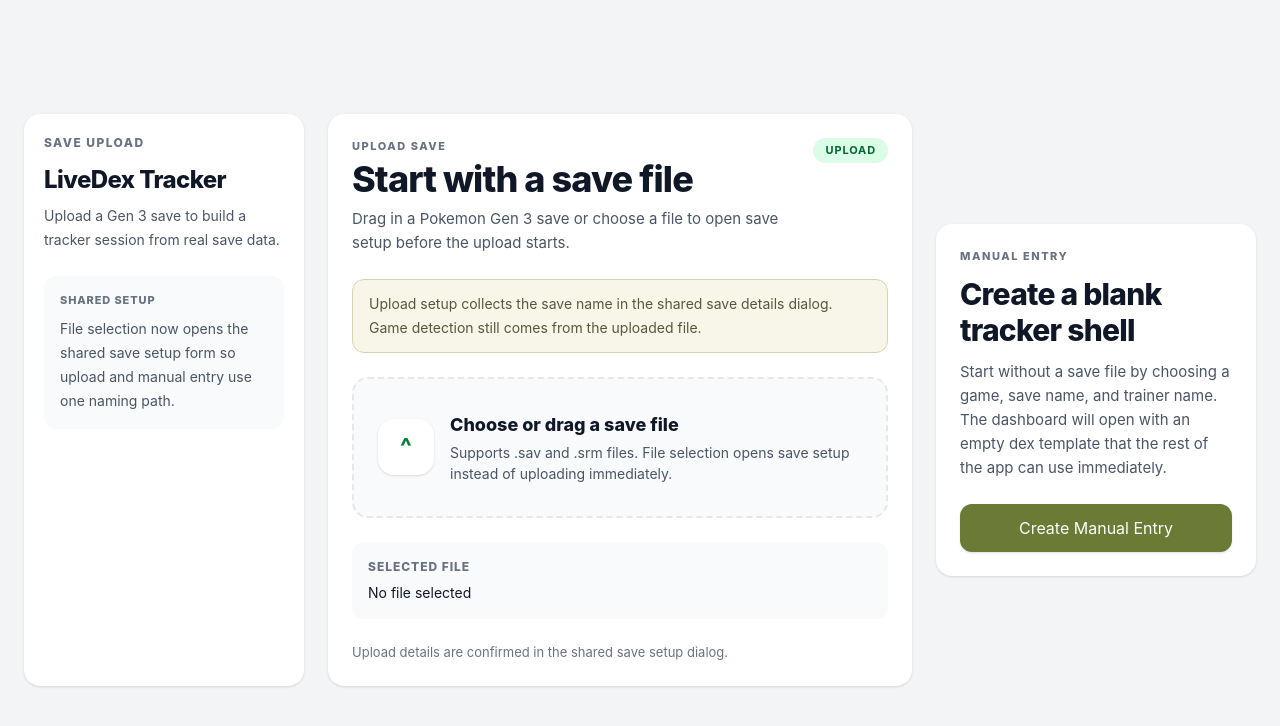
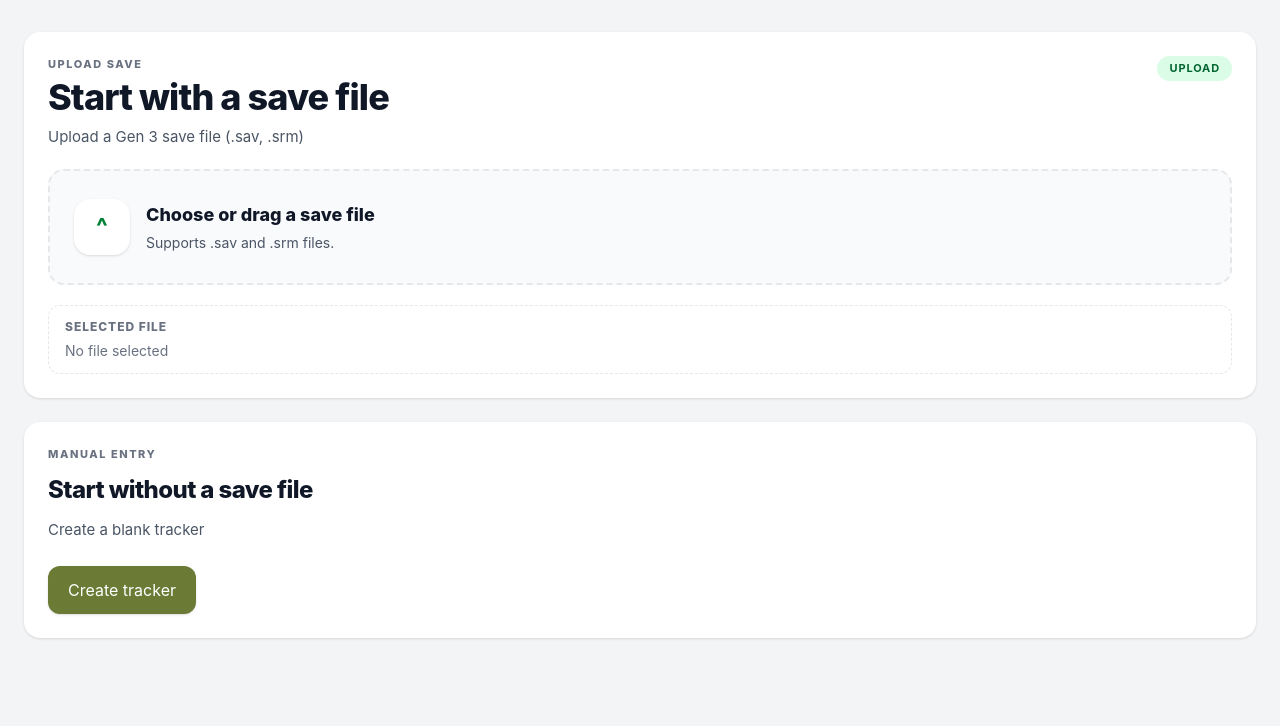
Before and after one commit to ArnoldBustos/livedex-tracker, a React (Vite) app in the folder apps/web/: page / in a window 1280 px wide. Both pictures are taken after a click on the button "Continue as Guest". Shown: the top 726 px of the page. Built offline with nearby package versions, Linux system fonts and the light colour scheme.

Commit message:
Added empty-state saved profile loading and polished save setup UI.

```diff
--- a/apps/web/src/App.tsx
+++ b/apps/web/src/App.tsx
@@ -304,6 +304,8 @@ const App = () => {
   const [selectedGridDensity, setSelectedGridDensity] = useState<DexGridDensity>("default");
   const [selectedDexNumber, setSelectedDexNumber] = useState<number | null>(null);
   const [isUploading, setIsUploading] = useState(false);
+  const [isLoadingSaveProfiles, setIsLoadingSaveProfiles] = useState(false);
+  const [openingSaveProfileId, setOpeningSaveProfileId] = useState<string | null>(null);
   const [errorMessage, setErrorMessage] = useState("");
   const [currentUser, setCurrentUser] = useState<StoredUser | null>(restoredSession.user);
   const [sessionMode, setSessionMode] = useState<SessionMode>(restoredSession.mode);
@@ -613,15 +615,19 @@ const App = () => {
     if (!currentUser || sessionMode !== "user") {
       setSaveProfiles([]);
       setActiveSaveProfileId(null);
+      setIsLoadingSaveProfiles(false);
       return;
     }
 
     const loadSaveProfiles = async () => {
       try {
+        setIsLoadingSaveProfiles(true);
         const parsedSaveProfiles = await fetchSaveProfiles(currentUser);
         setSaveProfiles(parsedSaveProfiles);
       } catch (error) {
         console.error("Failed to fetch save profiles", error);
+      } finally {
+        setIsLoadingSaveProfiles(false);
       }
     };
 
@@ -635,6 +641,7 @@ const App = () => {
     setDexResponse(null);
     setGuestDexOverrides({});
     setActiveSaveProfileId(null);
+    setOpeningSaveProfileId(null);
     setPendingManualGameSelection(null);
     setPendingSaveSetup(null);
     setPendingSaveProfileEdit(null);
@@ -643,6 +650,49 @@ const App = () => {
     setSelectedScope("regional");
     setIsUploading(false);
     setErrorMessage("");
+  };
+
+  // loadSaveProfileIntoDashboard loads one persisted save profile into the main dashboard state.
+  // EmptyStateView and LoadedDashboardView call through this so signed-in save opening stays in one modular path.
+  const loadSaveProfileIntoDashboard = async (saveProfileId: string) => {
+    if (!currentUser) {
+      setErrorMessage("No user is currently signed in.");
+      return;
+    }
+
+    try {
+      setIsUploading(true);
+      setOpeningSaveProfileId(saveProfileId);
+      setErrorMessage("");
+      setPendingManualGameSelection(null);
+      setPendingSaveSetup(null);
+
+      const nextUploadResponse = await fetchSaveProfileById(saveProfileId, currentUser);
+      const nextDexResponse = nextUploadResponse.dex
+        ? nextUploadResponse.dex
+        : await fetchDexBySaveProfileId(saveProfileId, currentUser);
+
+      setUploadResponse(getUploadResponseWithIdentity(nextUploadResponse));
+      setDexResponse(nextDexResponse);
+      setGuestDexOverrides({});
+      setActiveSaveProfileId(saveProfileId);
+      setSelectedFilter("all");
+      setSelectedScope(getDefaultDexScopeFromUploadResponse(nextUploadResponse));
+
+      if (nextDexResponse.entries.length > 0) {
+        setSelectedDexNumber(nextDexResponse.entries[0].dexNumber);
+      } else {
+        setSelectedDexNumber(null);
+      }
+    } catch (error) {
+      console.error("Failed to load save profile", error);
+      setErrorMessage(
+        error instanceof Error ? error.message : "Failed to load save profile"
+      );
+    } finally {
+      setOpeningSaveProfileId(null);
+      setIsUploading(false);
+    }
   };
 
   // handleUploadSuccess finalizes one completed upload and moves the app into the loaded dashboard state.
@@ -1069,40 +1119,7 @@ const App = () => {
       return;
     }
 
-    if (!currentUser) {
-      setErrorMessage("No user is currently signed in.");
-      return;
-    }
-
-    try {
-      setIsUploading(true);
-      setErrorMessage("");
-
-      const nextUploadResponse = await fetchSaveProfileById(saveProfileId, currentUser);
-      const nextDexResponse = nextUploadResponse.dex
-        ? nextUploadResponse.dex
-        : await fetchDexBySaveProfileId(saveProfileId, currentUser);
-
-      setUploadResponse(getUploadResponseWithIdentity(nextUploadResponse));
-      setDexResponse(nextDexResponse);
-      setGuestDexOverrides({});
-      setActiveSaveProfileId(saveProfileId);
-      setSelectedFilter("all");
-      setSelectedScope(getDefaultDexScopeFromUploadResponse(nextUploadResponse));
-
-      if (nextDexResponse.entries.length > 0) {
-        setSelectedDexNumber(nextDexResponse.entries[0].dexNumber);
-      } else {
-        setSelectedDexNumber(null);
-      }
-    } catch (error) {
-      console.error("Failed to switch save profile", error);
-      setErrorMessage(
-        error instanceof Error ? error.message : "Failed to switch save profile"
-      );
-    } finally {
-      setIsUploading(false);
-    }
+    await loadSaveProfileIntoDashboard(saveProfileId);
   };
 
   // handleDeleteProfile removes one persisted profile and clears the dashboard if it was active.
@@ -1333,12 +1350,17 @@ const App = () => {
   if (!uploadResponse || !displayedDexResponse) {
     return (
       <>
-        <div className="min-h-screen bg-[#f6f5dc] text-[#38392a]">
+        <div className="min-h-screen bg-[#f3f4f6] text-[#38392a]">
           <EmptyStateView
+            isSignedIn={!isGuestMode}
             isUploading={isUploading}
+            isLoadingSaveProfiles={isLoadingSaveProfiles}
+            openingSaveProfileId={openingSaveProfileId}
             errorMessage={errorMessage}
+            saveProfiles={saveProfiles}
             onSelectUploadFile={handleSelectUploadFile}
             onCreateManualEntry={handleCreateManualEntry}
+            onOpenExistingSave={loadSaveProfileIntoDashboard}
             onUploadError={handleUploadError}
           />
         </div>
@@ -1346,17 +1368,17 @@ const App = () => {
           isOpen={pendingSaveSetup !== null}
           title={
             pendingSaveSetup && pendingSaveSetup.file
-              ? "Name this uploaded save"
+              ? "Name your save"
               : "Create a manual save shell"
           }
           description={
             pendingSaveSetup && pendingSaveSetup.file
-              ? "Confirm the save label before the upload starts. Game detection still comes from the uploaded file."
+              ? "Choose a name for this uploaded save file."
               : "Choose the game and identity details for a blank tracker shell."
           }
           confirmLabel={
             pendingSaveSetup && pendingSaveSetup.file
-              ? "Start Upload"
+              ? "Start upload"
               : "Create Save"
           }
           isSubmitting={isUploading}
--- a/apps/web/src/components/layout/EmptyStateView.tsx
+++ b/apps/web/src/components/layout/EmptyStateView.tsx
@@ -1,25 +1,99 @@
 import { UploadHero } from "../upload/UploadHero";
+import type { SaveProfileRecord } from "../../types/save";
+import { getDisplayGameLabel } from "../../lib/getDisplayGameLabel";
 
 type EmptyStateViewProps = {
+    isSignedIn: boolean;
     isUploading: boolean;
+    isLoadingSaveProfiles: boolean;
+    openingSaveProfileId: string | null;
     errorMessage: string;
+    saveProfiles: SaveProfileRecord[];
     onSelectUploadFile: (file: File) => void;
     onCreateManualEntry: () => void;
+    onOpenExistingSave: (saveProfileId: string) => void;
     onUploadError: (errorMessage: string) => void;
 };
 
 // EmptyStateView renders the no-save landing state for upload and manual creation.
-// App.tsx uses this so setup entry points stay separate from loaded dashboard rendering.
+// App.tsx uses this so saved-profile opening, primary upload, and lighter manual-entry copy stay modular in the empty state.
 export const EmptyStateView = ({
+    isSignedIn,
     isUploading,
+    isLoadingSaveProfiles,
+    openingSaveProfileId,
     errorMessage,
+    saveProfiles,
     onSelectUploadFile,
     onCreateManualEntry,
+    onOpenExistingSave,
     onUploadError
 }: EmptyStateViewProps) => {
     return (
-        <main className="min-h-screen bg-[#f3f4f6] px-6 py-8">
-            <div className="mx-auto grid min-h-[calc(100vh-64px)] max-w-[1400px] items-center gap-6 lg:grid-cols-[minmax(0,1fr)_320px]">
+        <main className="min-h-screen overflow-x-hidden bg-[#f3f4f6] px-4 py-6 sm:px-6 sm:py-8">
+            <div className={`mx-auto grid max-w-[1400px] items-start gap-6 ${isSignedIn ? "xl:grid-cols-[320px_minmax(0,1fr)]" : ""}`}>
+                {isSignedIn ? (
+                    <aside className="self-start rounded-2xl bg-white p-3 shadow-sm xl:sticky xl:top-4 xl:flex xl:flex-col">
+                        <div className="flex flex-col gap-3 pb-3 xl:max-h-[calc(100vh-32px)] xl:overflow-y-auto xl:pr-1">
+                            <div className="grid gap-3 rounded-xl bg-gray-50 p-3">
+                                <p className="text-[11px] font-extrabold uppercase tracking-[0.14em] text-gray-500">
+                                    Saved profiles
+                                </p>
+
+                                <h2 className="text-2xl font-extrabold tracking-tight text-gray-900">
+                                    Open a saved profile
+                                </h2>
+                            </div>
+
+                            {isLoadingSaveProfiles ? (
+                                <p className="rounded-xl bg-gray-50 px-4 py-3 text-sm text-gray-600">
+                                    Loading saved profiles...
+                                </p>
+                            ) : saveProfiles.length > 0 ? (
+                                saveProfiles.map((saveProfile) => {
+                                    const isOpeningProfile = openingSaveProfileId === saveProfile.id;
+                                    const gameLabel = getDisplayGameLabel({
+                                        detectedGame: null,
+                                        detectedLayout: undefined,
+                                        saveProfileGame: saveProfile.game,
+                                        unknownLabel: "Unknown Game"
+                                    });
+
+                                    return (
+                                        <button
+                                            key={saveProfile.id}
+                                            type="button"
+                                            className="flex w-full items-center justify-between gap-3 rounded-xl border border-gray-200 bg-gray-50 px-4 py-3 text-left transition hover:bg-gray-100 disabled:cursor-not-allowed disabled:opacity-60"
+                                            onClick={() => {
+                                                onOpenExistingSave(saveProfile.id);
+                                            }}
+                                            disabled={isUploading}
+                                        >
+                                            <span className="min-w-0">
+                                                <span className="block truncate text-sm font-semibold text-gray-900">
+                                                    {saveProfile.name}
+                                                </span>
+                                                <span className="mt-1 block text-xs font-medium uppercase tracking-[0.08em] text-gray-500">
+                                                    {gameLabel}
+                                                </span>
+                                            </span>
+
+                                            <span className="shrink-0 text-sm font-semibold text-gray-400">
+                                                {isOpeningProfile ? "Opening..." : ">"}
+                                            </span>
+                                        </button>
+                                    );
+                                })
+                            ) : (
+                                <p className="rounded-xl bg-gray-50 px-4 py-3 text-sm text-gray-600">
+                                    No saved profiles yet.
+                                </p>
+                            )}
+                        </div>
+                    </aside>
+                ) : null}
+
+                <div className="grid min-w-0 gap-6">
                     <UploadHero
                         isUploading={isUploading}
                         errorMessage={errorMessage}
@@ -27,28 +101,29 @@ export const EmptyStateView = ({
                         onUploadError={onUploadError}
                     />
 
-                <aside className="rounded-2xl bg-white p-6 shadow-sm">
+                    <section className="rounded-2xl bg-white p-6 shadow-sm">
                         <p className="text-[11px] font-extrabold uppercase tracking-[0.14em] text-gray-500">
                             Manual Entry
                         </p>
 
-                    <h2 className="mt-3 text-3xl font-extrabold tracking-tight text-gray-900">
-                        Create a blank tracker shell
+                        <h2 className="mt-3 text-2xl font-extrabold tracking-tight text-gray-900">
+                            Start without a save file
                         </h2>
 
                         <p className="mt-3 text-[15px] leading-6 text-gray-600">
-                        Start without a save file by choosing a game, save name, and trainer name. The dashboard will open with an empty dex template that the rest of the app can use immediately.
+                            Create a blank tracker
                         </p>
 
                         <button
                             type="button"
-                        className="mt-6 inline-flex min-h-[48px] w-full items-center justify-center rounded-xl bg-[#6b7a34] px-5 py-3 text-sm font-semibold text-white shadow-sm transition hover:bg-[#5a672b] disabled:cursor-not-allowed disabled:opacity-60"
+                            className="mt-6 inline-flex min-h-[48px] w-full items-center justify-center rounded-xl bg-[#6b7a34] px-5 py-3 text-sm font-semibold text-white shadow-sm transition hover:bg-[#5a672b] disabled:cursor-not-allowed disabled:opacity-60 sm:w-auto"
                             onClick={onCreateManualEntry}
                             disabled={isUploading}
                         >
-                        Create Manual Entry
+                            Create tracker
                         </button>
-                </aside>
+                    </section>
+                </div>
             </div>
         </main>
     );
--- a/apps/web/src/components/upload/UploadHero.tsx
+++ b/apps/web/src/components/upload/UploadHero.tsx
@@ -24,7 +24,7 @@ const getIsSupportedSaveFile = (file: File) => {
 };
 
 // UploadHero renders the empty-state upload picker and status copy.
-// EmptyStateView uses this so file selection stays separate from manual-entry setup UI.
+// EmptyStateView uses this so the primary upload action stays separate from the saved-profile rail and manual-entry card.
 export const UploadHero = ({
     isUploading,
     errorMessage,
@@ -99,33 +99,8 @@ export const UploadHero = ({
     };
 
     return (
-        <section className="flex w-full justify-center">
-            <div className="grid w-full max-w-[1080px] grid-cols-[280px_minmax(0,1fr)] gap-6">
-                <aside className="rounded-2xl bg-white p-5 shadow-sm">
-                    <div className="text-[12px] font-extrabold uppercase tracking-[0.12em] text-gray-500">
-                        Save Upload
-                    </div>
-
-                    <h2 className="mt-3 text-2xl font-extrabold tracking-tight text-gray-900">
-                        LiveDex Tracker
-                    </h2>
-
-                    <p className="mt-2 text-sm leading-6 text-gray-600">
-                        Upload a Gen 3 save to build a tracker session from real save data.
-                    </p>
-
-                    <div className="mt-6 rounded-xl bg-gray-50 p-4">
-                        <div className="text-[11px] font-extrabold uppercase tracking-[0.08em] text-gray-500">
-                            Shared setup
-                        </div>
-
-                        <p className="mt-2 text-sm leading-6 text-gray-600">
-                            File selection now opens the shared save setup form so upload and manual entry use one naming path.
-                        </p>
-                    </div>
-                </aside>
-
-                <div className="flex flex-col gap-6 rounded-2xl bg-white p-6 shadow-sm">
+        <section className="w-full">
+            <div className="flex flex-col gap-5 rounded-2xl bg-white p-6 shadow-sm">
                 <div className="flex items-start justify-between gap-4">
                     <div>
                         <p className="mb-1 text-[11px] font-extrabold uppercase tracking-[0.14em] text-gray-500">
@@ -137,17 +112,13 @@ export const UploadHero = ({
                         </h1>
 
                         <p className="mt-2 max-w-[560px] text-[15px] leading-6 text-gray-600">
-                                Drag in a Pokemon Gen 3 save or choose a file to open save setup before the upload starts.
+                            Upload a Gen 3 save file (.sav, .srm)
                         </p>
                     </div>
 
                     <div className="hidden rounded-full bg-green-100 px-3 py-1 text-[11px] font-bold uppercase tracking-[0.08em] text-green-800 md:block">
                         Upload
                     </div>
-                    </div>
-
-                    <div className="rounded-xl border border-[#d7d3ae] bg-[#f8f6e8] px-4 py-3 text-[14px] leading-6 text-[#56573f]">
-                        Upload setup collects the save name in the shared save details dialog. Game detection still comes from the uploaded file.
                 </div>
 
                 <input
@@ -163,8 +134,8 @@ export const UploadHero = ({
                     htmlFor="save-file-input"
                     className={
                         isDragging
-                                ? "flex cursor-pointer items-center gap-4 rounded-2xl border-2 border-dashed border-green-500 bg-green-50 px-6 py-8 transition max-[640px]:flex-col max-[640px]:items-start"
-                                : "flex cursor-pointer items-center gap-4 rounded-2xl border-2 border-dashed border-gray-200 bg-gray-50 px-6 py-8 transition hover:border-green-400 hover:bg-white max-[640px]:flex-col max-[640px]:items-start"
+                            ? "flex cursor-pointer items-center gap-4 rounded-2xl border-2 border-dashed border-green-500 bg-green-50 px-6 py-7 transition max-[640px]:flex-col max-[640px]:items-start"
+                            : "flex cursor-pointer items-center gap-4 rounded-2xl border-2 border-dashed border-gray-200 bg-gray-50 px-6 py-7 transition hover:border-green-400 hover:bg-white max-[640px]:flex-col max-[640px]:items-start"
                     }
                     onDragOver={handleDragOver}
                     onDragLeave={handleDragLeave}
@@ -183,16 +154,28 @@ export const UploadHero = ({
                                     : "Choose or drag a save file"}
                         </div>
                         <div className="text-[14px] text-gray-600">
-                                Supports .sav and .srm files. File selection opens save setup instead of uploading immediately.
+                            Supports .sav and .srm files.
                         </div>
                     </div>
                 </label>
 
-                    <div className="flex flex-col gap-1.5 rounded-xl bg-gray-50 px-4 py-4">
+                <div
+                    className={
+                        selectedFile
+                            ? "flex flex-col gap-1.5 rounded-xl bg-gray-50 px-4 py-4"
+                            : "flex flex-col gap-1 rounded-xl border border-dashed border-gray-200 bg-white px-4 py-3"
+                    }
+                >
                     <span className="text-[12px] font-extrabold uppercase tracking-[0.08em] text-gray-500">
-                            Selected file
+                        Selected File
                     </span>
-                        <span className="break-words text-[14px] text-gray-900">
+                    <span
+                        className={
+                            selectedFile
+                                ? "break-words text-[14px] text-gray-900"
+                                : "break-words text-[14px] text-gray-500"
+                        }
+                    >
                         {selectedFile ? selectedFile.name : "No file selected"}
                     </span>
                 </div>
@@ -203,12 +186,11 @@ export const UploadHero = ({
                     </div>
                 ) : null}
 
+                {isUploading ? (
                     <div className="text-[13px] text-gray-500">
-                        {isUploading
-                            ? "Uploading save file..."
-                            : "Upload details are confirmed in the shared save setup dialog."}
+                        Uploading save file...
                     </div>
-                </div>
+                ) : null}
             </div>
         </section>
     );
```
Also changed, not shown: apps/web/src/components/upload/SaveDetailsForm.tsx (+15 -15 lines), apps/web/src/lib/getDisplayGameLabel.ts (+35 -35 lines). Lines whose indentation alone changed are shown as unchanged.
